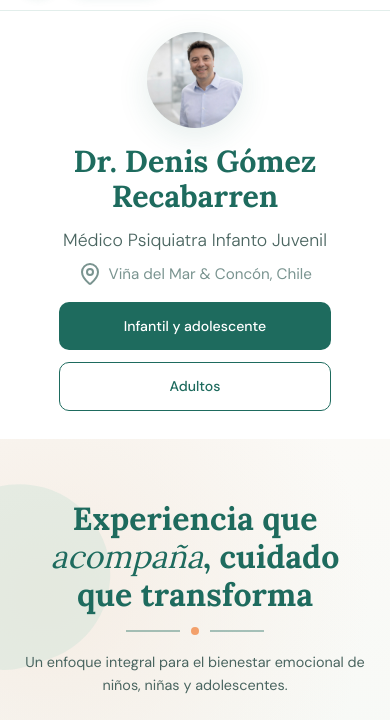
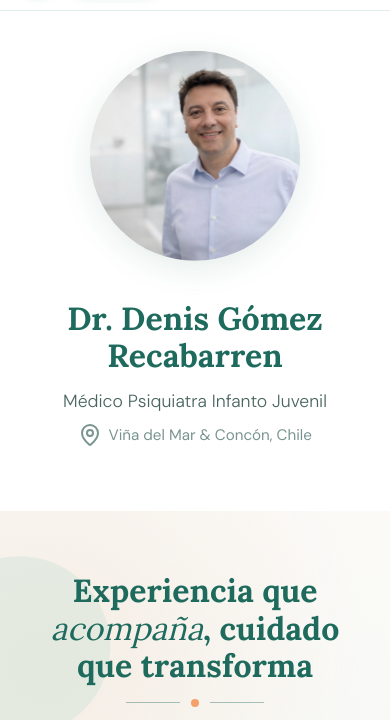
Before and after one commit to alonsogm23/senales-que-importan, a plain HTML site: page index.html in a window 390 px wide. Shown: the part 63-783 px from the top of the page. Drawn offline with nearby package versions, Linux system fonts and the light colour scheme.

Commit message:
Restaurar presentación inicial amplia sin botones de modalidades

```diff
--- a/index.html
+++ b/index.html
@@ -1806,8 +1806,6 @@
     }
 
     /* Modalidades independientes: dos columnas en escritorio y tarjetas compactas en móvil. */
-    .hero-options { display:flex; flex-wrap:wrap; gap:.75rem; margin-top:1.4rem; }
-    .hero-options .btn { text-decoration:none; }
     .consulta-grid { grid-template-columns:repeat(2,minmax(0,1fr)); max-width:1100px; align-items:stretch; }
     .consulta-grid .consulta-card { display:flex; flex-direction:column; gap:1rem; padding:1.5rem; }
     .consulta-grid .consulta-visual { min-height:0; height:60px; width:60px; flex-shrink:0; padding:0; align-items:center; border-radius:18px; }
@@ -1830,11 +1828,6 @@
       .consulta-grid .consulta-content { min-width:0; }
       .consulta-grid .consulta-content h3 { font-size:1.3rem; }
       .consulta-grid .consulta-meta { flex-wrap:wrap; gap:.25rem; }
-      .hero { min-height:0; padding:1.3rem 1.25rem 1.8rem; gap:1rem; }
-      .hero-photo { width:96px; height:96px; animation:none; }
-      .hero-text h1 { font-size:1.9rem; }
-      .hero-options { margin-top:1rem; justify-content:center; }
-      .hero-options .btn { min-height:48px; padding:.75rem 1rem; }
     }
   </style>
 </head>
@@ -1890,10 +1883,6 @@
         <span class="icon icon-sm" data-lucide="map-pin"></span>
         Viña del Mar &amp; Concón, Chile
       </p>
-      <div class="hero-options" aria-label="Elige tu atención">
-        <a class="btn btn-primary" href="/consulta-online/">Infantil y adolescente</a>
-        <a class="btn btn-secondary" href="/evaluacion-adultos/">Adultos</a>
-      </div>
     </div>
   </div>
 
```
